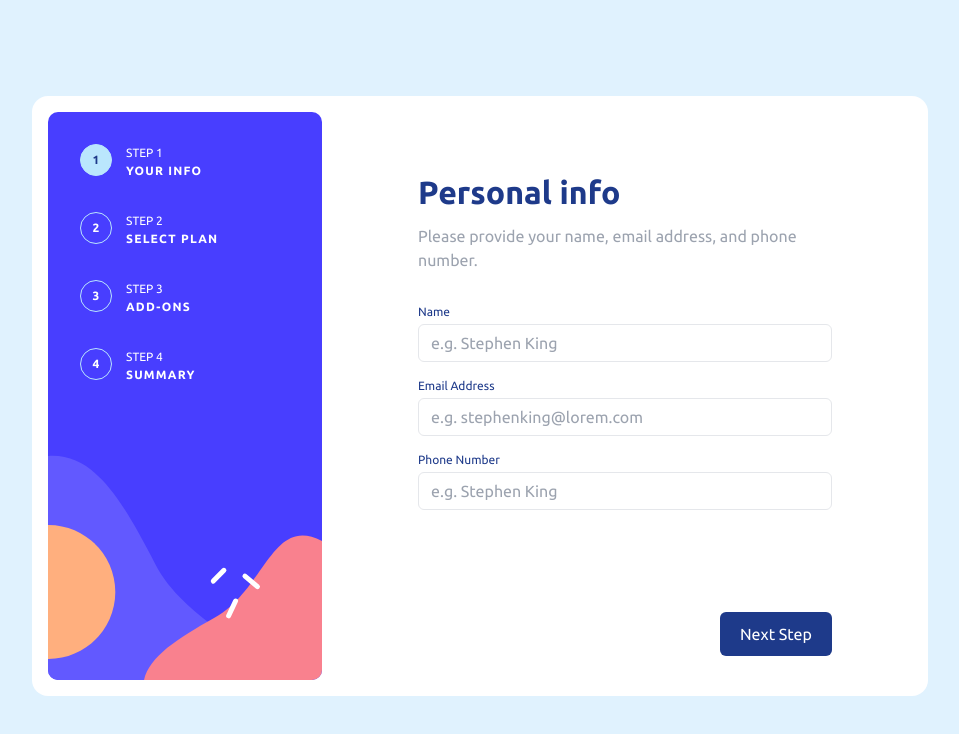
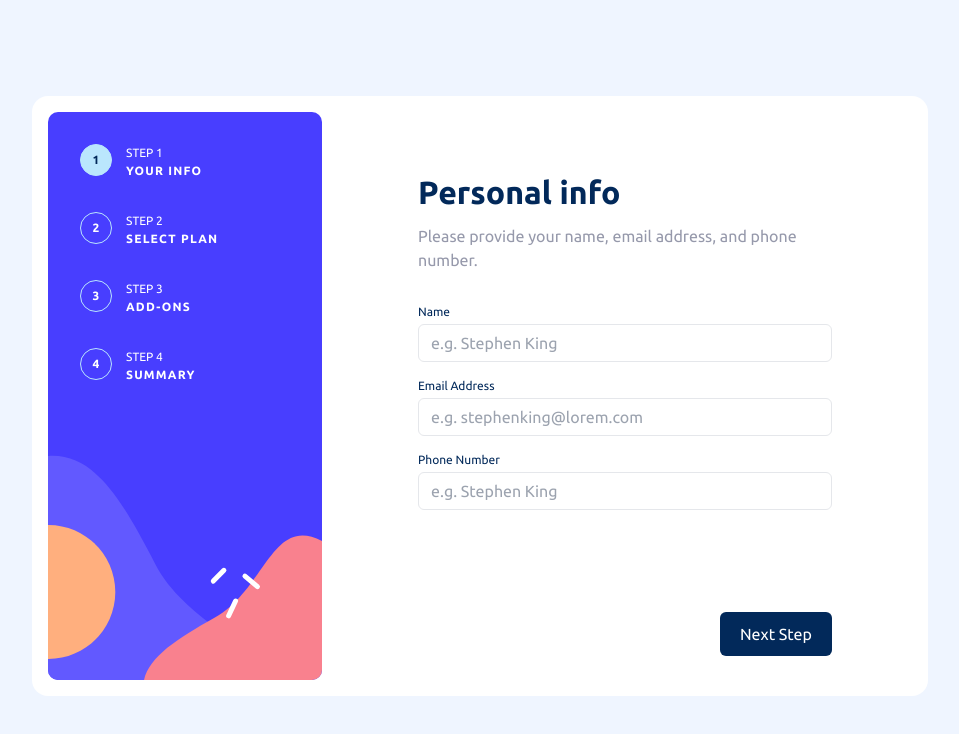
Before and after one commit to dominikrubroeder/multi-step-form, a Next.js app: page / in a window 1280 px wide. Shown: the top 734 px of the page, without its empty margins (160-1119 px from the left). Built offline with nearby package versions, Linux system fonts and the light colour scheme.

Commit message:
Match frontendmentor style guide

```diff
--- a/src/app/layout.tsx
+++ b/src/app/layout.tsx
@@ -2,11 +2,12 @@ import type { Metadata } from "next";
 import { Ubuntu } from "next/font/google";
 import "./globals.css";
 
-const ubuntu = Ubuntu({ weight: ['300', '400', '500', '700'], subsets: ["latin"] });
+const ubuntu = Ubuntu({ weight: ["400", "500", "700"], subsets: ["latin"] });
 
 export const metadata: Metadata = {
   title: "Multi step form",
-  description: "Frontend challenge solution by Dominik Rubröder, Challenge by frontendmentor.io",
+  description:
+    "Frontend challenge solution by Dominik Rubröder, Challenge by frontendmentor.io",
 };
 
 export default function RootLayout({
@@ -16,7 +17,7 @@ export default function RootLayout({
 }) {
   return (
     <html lang="en">
-      <body className={`bg-white lg:bg-sky-100 ${ubuntu.className}`}>
+      <body className={`bg-white lg:bg-[#EFF5FF] ${ubuntu.className}`}>
         {children}
       </body>
     </html>
--- a/src/app/page.tsx
+++ b/src/app/page.tsx
@@ -7,7 +7,7 @@ import { OrderProvider } from "@/context/order-context";
 export default function Home() {
   return (
     <main className="flex min-h-screen flex-col items-center justify-between lg:p-24">
-      <div className="bg-sky-100 grid gap-4 w-full lg:p-4 lg:rounded-2xl lg:bg-white lg:grid-cols-[auto_1fr] lg:max-w-4xl">
+      <div className="bg-app-alabaster grid gap-4 w-full lg:p-4 lg:rounded-2xl lg:bg-white lg:grid-cols-[auto_1fr] lg:max-w-4xl">
         <OrderProvider>
           <Sidebar />
           <StepLayout />
--- a/src/components/BillingPeriodSwitch.tsx
+++ b/src/components/BillingPeriodSwitch.tsx
@@ -2,10 +2,14 @@ import { useOrder } from "@/context/order-context";
 
 export default function BillingPeriodSwitch() {
   const { order, dispatch } = useOrder();
+  const monthlyBillingPeriod = order.billingPeriod === "Monthly";
+
   return (
-    <div className="flex gap-2 bg-sky-50 justify-center items-center p-4 rounded-lg">
+    <div className="flex gap-2 bg-app-alabaster justify-center items-center p-4 rounded-lg">
       <div
-        className="cursor-pointer"
+        className={`cursor-pointer transition ${
+          monthlyBillingPeriod ? "text-app-marine-blue" : "text-app-cool-gray"
+        }`}
         onClick={() =>
           dispatch({ type: "SET_BILLING_PERIOD", payload: "Monthly" })
         }
@@ -20,12 +24,14 @@ export default function BillingPeriodSwitch() {
       >
         <span
           className={`absolute top-1/2 -translate-y-1/2 w-3 h-3 bg-white block rounded-full transition-all ${
-            order.billingPeriod === "Monthly" ? "left-1" : "right-1"
+            monthlyBillingPeriod ? "left-1" : "right-1"
           }`}
         ></span>
       </div>
       <div
-        className="cursor-pointer"
+        className={`cursor-pointer transition ${
+          monthlyBillingPeriod ? "text-app-cool-gray" : "text-app-marine-blue"
+        }`}
         onClick={() =>
           dispatch({ type: "SET_BILLING_PERIOD", payload: "Yearly" })
         }
--- a/src/components/Sidebar.tsx
+++ b/src/components/Sidebar.tsx
@@ -20,7 +20,7 @@ export default function Sidebar() {
             <div
               className={`flex items-center justify-center rounded-full w-8 h-8 border border-sky-200 text-xs font-semibold transition ${
                 index + 1 === order.step
-                  ? "text-blue-900 bg-sky-200"
+                  ? "text-app-marine-blue bg-sky-200"
                   : "text-white bg-transparent"
               }`}
             >
--- a/src/components/StepLayout.tsx
+++ b/src/components/StepLayout.tsx
@@ -11,10 +11,10 @@ export default function StepLayout() {
     <div className="min-h-screen relative flex flex-col justify-between px-4 md:px-0 lg:min-h-0 lg:pt-8 lg:pb-4 lg:px-16">
       <div className="grid gap-8 bg-white rounded-2xl mx-auto max-w-md w-full px-4 py-6 -translate-y-[5rem] md:max-w-xl lg:max-w-none lg:-translate-y-0">
         <header className="grid gap-2">
-          <h2 className="text-8 font-bold text-blue-900">
+          <h2 className="text-8 font-bold text-app-marine-blue">
             {steps[order.step - 1].headline}
           </h2>
-          <p className="text-gray-400">{steps[order.step - 1].subline}</p>
+          <p className="text-app-cool-gray">{steps[order.step - 1].subline}</p>
         </header>
 
         {steps[order.step - 1].content}
@@ -24,7 +24,7 @@ export default function StepLayout() {
         <footer className="sticky bottom-4 px-4 py-2 bg-white outline outline-[1rem] outline-white lg:outline-none">
           <div className="flex items-center justify-between max-w-md w-full mx-auto md:max-w-xl lg:max-w-none">
             <button
-              className={`text-gray-400 transition ${
+              className={`text-app-cool-gray transition hover:text-app-marine-blue ${
                 order.step === 1 ? "opacity-0 invisible" : "opacity-1 visible"
               }`}
               onClick={() => previousStep()}
@@ -32,7 +32,11 @@ export default function StepLayout() {
               Go back
             </button>
             <button
-              className="bg-blue-900 text-white px-5 py-2.5 rounded-md"
+              className={`text-white px-5 py-2.5 rounded-md transition ${
+                isSummaryPage
+                  ? "bg-app-purplish-blue hover:bg-app-purplish-blue"
+                  : "bg-app-marine-blue hover:bg-app-marine-blue-light"
+              }`}
               onClick={() => evaluateNextStep()}
             >
               {isSummaryPage ? "Confirm" : "Next Step"}
--- a/src/components/step-content/Confirm.tsx
+++ b/src/components/step-content/Confirm.tsx
@@ -9,7 +9,9 @@ export default function Confirm() {
         <IconThankYou />
       </div>
       <div className="grid gap-4">
-        <h3 className="mx-auto text-3xl font-bold text-blue-900">Thank you!</h3>
+        <h3 className="mx-auto text-3xl font-bold text-app-marine-blue">
+          Thank you!
+        </h3>
         <p className="text-center">
           Thanks for confirming your subscription! We hope you have fun using
           our platform. If you ever need support, please feel free to email us
--- a/src/components/step-content/PickAddOns.tsx
+++ b/src/components/step-content/PickAddOns.tsx
@@ -12,7 +12,7 @@ export default function PickAddOns() {
           key={index}
           className={`flex items-center justify-center gap-4 border rounded-lg p-4 cursor-pointer transition ${
             addOnIsSelected(addOn)
-              ? "border-blue-900 bg-sky-50"
+              ? "border-app-purplish-blue bg-app-alabaster"
               : "border-gray-200 bg-transparent"
           }`}
           onClick={() => dispatch({ type: "TOGGLE_ADDON", payload: addOn })}
@@ -23,10 +23,14 @@ export default function PickAddOns() {
             onChange={() => {}}
           />
           <div className="flex-1">
-            <h3 className="font-semibold text-blue-900">{addOn.title}</h3>
-            <p className="text-gray-400">{addOn.subline}</p>
+            <h3 className="text-app-marine-blue font-semibold">
+              {addOn.title}
+            </h3>
+            <p className="text-app-cool-gray">{addOn.subline}</p>
           </div>
-          <div className="text-sm text-blue-900">+${getAddOnPrice(addOn)}</div>
+          <div className="text-sm text-app-purplish-blue">
+            +${getAddOnPrice(addOn)}
+          </div>
         </div>
       ))}
     </div>
--- a/src/components/step-content/SelectYourPlan.tsx
+++ b/src/components/step-content/SelectYourPlan.tsx
@@ -14,7 +14,7 @@ export default function SelectYourPlan() {
             key={index}
             className={`flex flex-col justify-between gap-1 border rounded-lg p-4 transition cursor-pointer lg:min-h-[10rem] ${
               billingPlan.title === order.billingPlan.title
-                ? "bg-sky-50 border-blue-900"
+                ? "bg-app-alabaster border-app-purplish-blue"
                 : "bg-transparent border-gray-200"
             }`}
             onClick={() =>
@@ -23,10 +23,14 @@ export default function SelectYourPlan() {
           >
             {billingPlan.icon}
             <div>
-              <h3 className="font-bold text-blue-900">{billingPlan.title}</h3>
-              <p>${getBillingPlanPrice(billingPlan)}</p>
+              <h3 className="font-bold text-app-marine-blue mb-0.5">
+                {billingPlan.title}
+              </h3>
+              <p className="text-app-cool-gray text-sm">
+                ${getBillingPlanPrice(billingPlan)}
+              </p>
               {order.billingPeriod === "Yearly" && (
-                <p className="text-xs text-blue-900">
+                <p className="text-xs text-app-marine-blue">
                   {billingPlan.yearlyHint}
                 </p>
               )}
--- a/src/components/step-content/Summary.tsx
+++ b/src/components/step-content/Summary.tsx
@@ -4,10 +4,10 @@ export default function Summary() {
   const { order, dispatch, getBillingPlanPrice, getAddOnPrice } = useOrder();
   return (
     <div>
-      <div className="grid gap-5 bg-sky-50 p-6 rounded-lg">
+      <div className="grid gap-5 bg-app-alabaster p-6 rounded-lg">
         <header>
           <div className="flex justify-between gap-4 items-center">
-            <h3 className="font-bold text-blue-900">
+            <h3 className="font-bold text-app-marine-blue">
               {order.billingPlan.title} ({order.billingPeriod})
             </h3>
             <p className="font-bold">
@@ -30,7 +30,7 @@ export default function Summary() {
                   key={index}
                   className="flex justify-between gap-4 items-center"
                 >
-                    <h3 className="text-gray-400">{addOn.title}</h3>
+                  <h3 className="text-app-cool-gray">{addOn.title}</h3>
                   <p>+${getAddOnPrice(addOn)}</p>
                 </div>
               ))}
@@ -39,7 +39,7 @@ export default function Summary() {
         )}
       </div>
       <footer className="flex justify-between gap-4 items-center p-6">
-        <h3 className="text-gray-400">
+        <h3 className="text-app-cool-gray">
           Total (per {order.billingPeriod === "Monthly" ? "month" : "year"})
         </h3>
         <p className="font-bold text-violet-700 text-xl">+${order.total}/yr</p>
--- a/src/components/step-content/YourInfo.tsx
+++ b/src/components/step-content/YourInfo.tsx
@@ -9,7 +9,7 @@ export default function YourInfo() {
       {userInfoFields.map((field) => (
         <div key={field.id} className="grid gap-1">
           <div className="flex justify-between items-center">
-            <label htmlFor={field.id} className="text-xs text-blue-900">
+            <label htmlFor={field.id} className="text-xs text-app-marine-blue">
               {field.title}
             </label>
             {order.formErrors[field.id] && (
--- a/tailwind.config.ts
+++ b/tailwind.config.ts
@@ -2,14 +2,27 @@ import type { Config } from "tailwindcss";
 
 const config: Config = {
   content: [
-    "./src/pages/**/*.{js,ts,jsx,tsx,mdx}",
+    "./src/app/**/*.{js,ts,jsx,tsx,mdx}",
     "./src/components/**/*.{js,ts,jsx,tsx,mdx}",
-    "./src/app/**/*.{js,ts,jsx,tsx,mdx}",
   ],
   theme: {
     extend: {
       fontSize: {
-        '8': '2rem'
+        "8": "2rem",
+        "16": "4rem",
+      },
+      colors: {
+        app: {
+          "marine-blue": "hsl(213, 96%, 18%)",
+          "marine-blue-light": "hsl(213, 72%, 31%)",
+          "purplish-blue": "hsl(243, 100%, 62%)",
+          "light-blue": "hsl(206, 94%, 87%)",
+          "strawberry-red": "hsl(354, 84%, 57%)",
+          "cool-gray": "hsl(231, 11%, 63%)",
+          "light-gray": "hsl(229, 24%, 87%)",
+          magnolia: "hsl(217, 100%, 97%)",
+          alabaster: "hsl(231, 100%, 99%)",
+        },
       },
       backgroundImage: {
         "gradient-radial": "radial-gradient(var(--tw-gradient-stops))",
```
Lines whose indentation alone changed are shown as unchanged.
